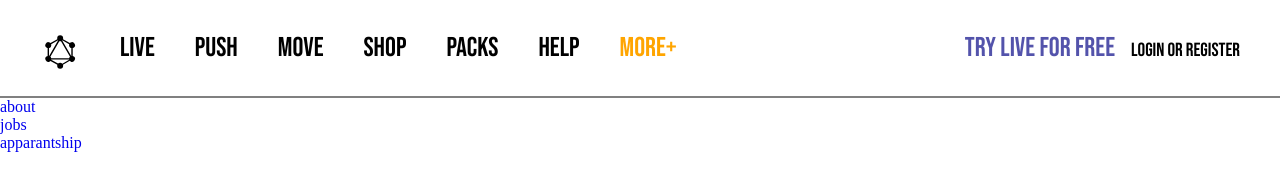
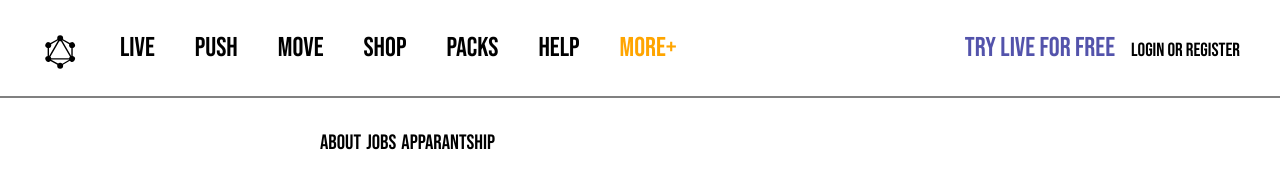
Before and after one commit to Chetu-07/albeto-clone, a plain HTML site: page index.html in a window 1280 px wide. Drawn offline with Linux system fonts and the light colour scheme.

Commit message:
30 march final commit

```diff
--- a/index.html
+++ b/index.html
@@ -57,7 +57,7 @@
         </ul>
     </div>
     <div class="secondary-header">
-        <ul>
+        <ul class="secondary-header-list">
             <li><a href="#">about</a></li>
             <li><a href="#">jobs</a></li>
             <li><a href="#">apparantship</a></li>
--- a/style.css
+++ b/style.css
@@ -4,12 +4,15 @@
 }
 a{
     text-decoration: none;
+    color: black;
 }
 li{
     list-style: none;
 }
 :root{
     --header-text-size : 1.7rem;
+    --secondary-header-text-size : 1.3rem;
+
 }
 .header{
     display: flex;
@@ -36,10 +39,6 @@ li{
     color: rgba(106, 45, 45, 0.664);
 }
 
-.header-list-item > a {
-    color: black;
-}
-
 .header-login-texts{
     display: flex;
     gap: 1rem;
@@ -52,3 +51,17 @@ li{
  .header-login-texts li:nth-child(2) a {
     font-size: calc(var(--header-text-size) * 0.7);
 }
+
+
+/* secondory header css */
+.secondary-header{
+    padding:4vh 10vh 2vh 40vh;
+}
+.secondary-header-list{
+    display: flex;
+    font-family: "Bebas Neue", sans-serif;
+    gap: 0.325rem;
+    font-size: var(--secondary-header-text-size);
+    font-weight: lighter;
+
+}
```
